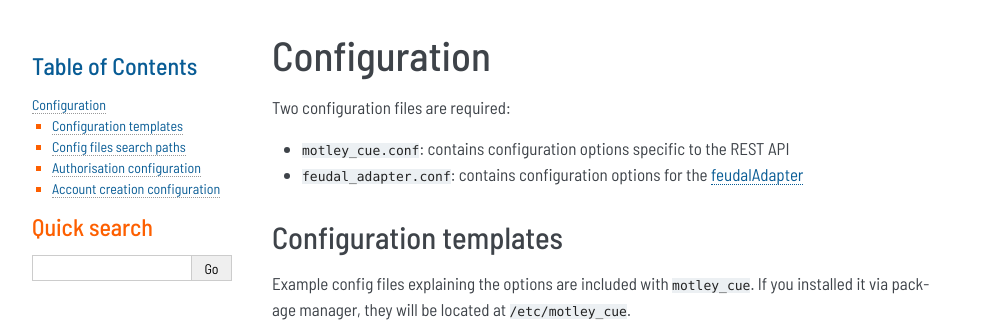
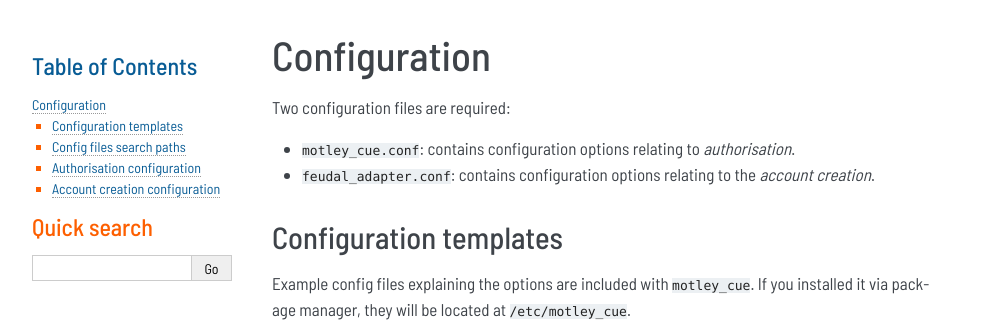
Before and after one commit to dianagudu/motley_cue, a Sphinx documentation site: the page built from doc/source/configuration.rst, in a window 1280 px wide. Shown: the top 333 px of the page, without its empty margins (148-1141 px from the left). Built offline with Sphinx 7.4.7, drawn with Linux system fonts in a browser that asks for light colours.

Commit message:
Change description of the two config files

```diff
--- a/doc/source/configuration.rst
+++ b/doc/source/configuration.rst
@@ -5,8 +5,8 @@ Configuration
 
 Two configuration files are required:
 
-- ``motley_cue.conf``: contains configuration options specific to the REST API
-- ``feudal_adapter.conf``: contains configuration options for the `feudalAdapter <https://git.scc.kit.edu/feudal/feudalAdapterLdf>`_
+- ``motley_cue.conf``: contains configuration options relating to `authorisation`.
+- ``feudal_adapter.conf``: contains configuration options relating to the `account creation`.
 
 
 Configuration templates
@@ -90,6 +90,9 @@ Below, a configuration block for one OP with default values.
 - A VO must be specified as a string or an entitlement according to the AARC guideline `AARC-G002 <https://aarc-community.org/guidelines/aarc-g002>`_
 - An individual user must be specified by its unique identifier at the OP (the ``sub`` claim)
 
+
+.. _account creation:
+
 Account creation configuration
 -------------------------------
 
```
